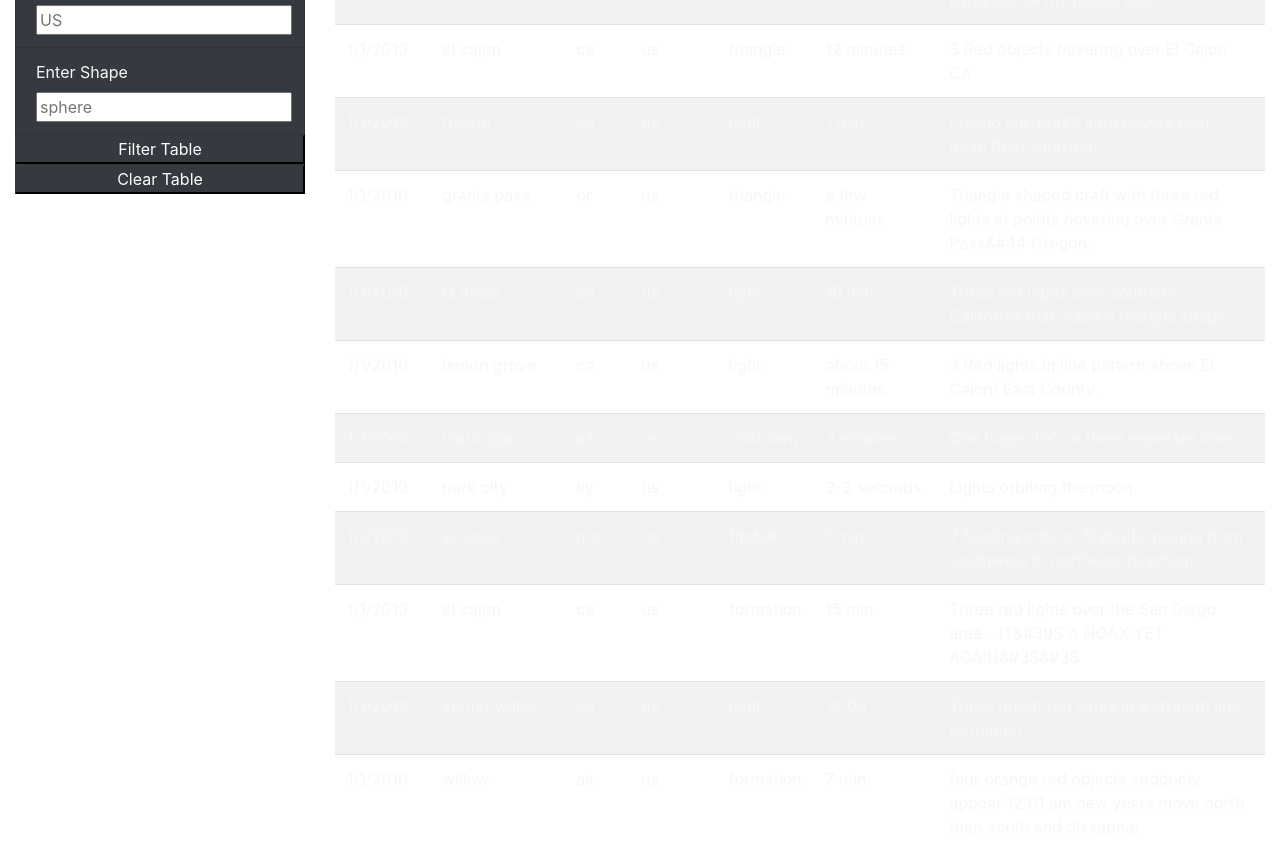
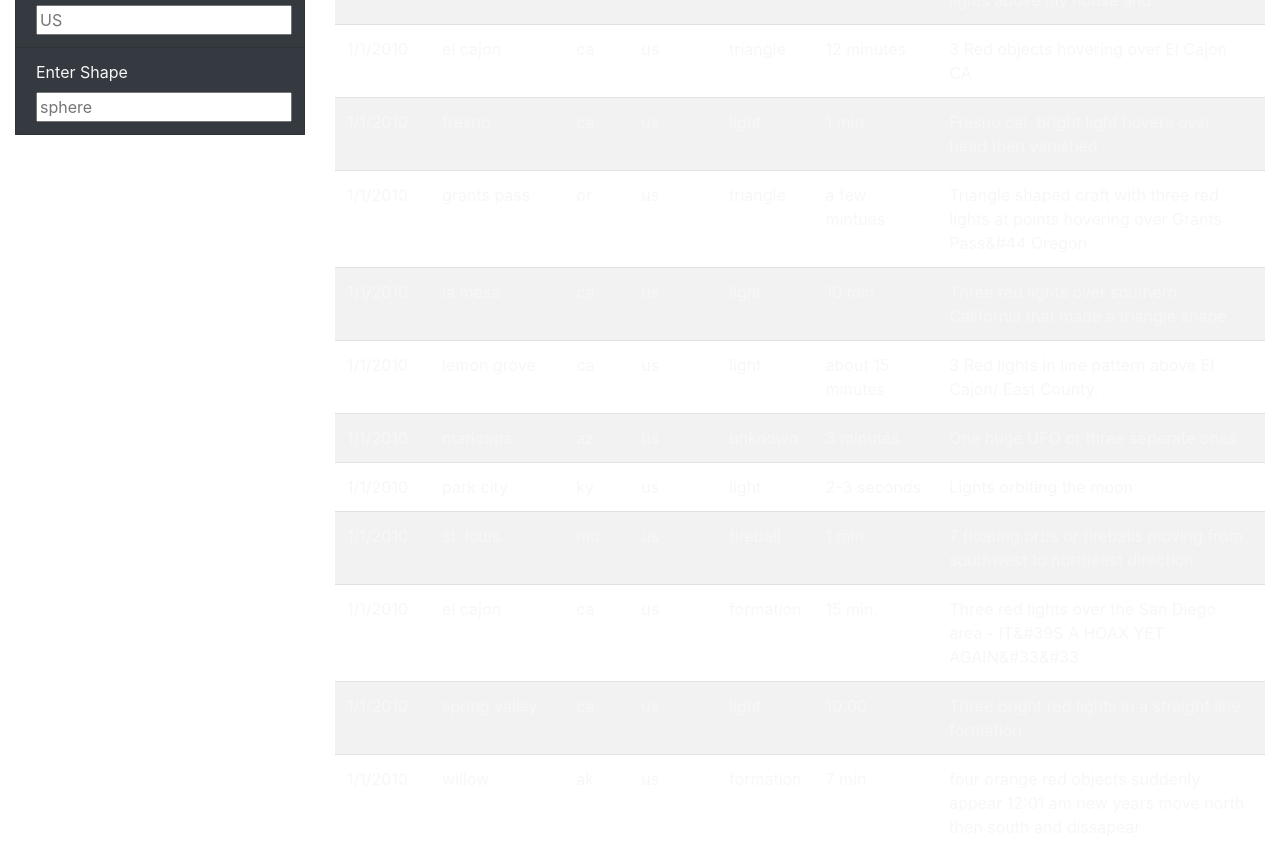
Before and after one commit to ctaggart2015/UFOs, a plain HTML site: page index.html in a window 1280 px wide. Shown: the part 1104-1951 px from the top of the page. Drawn offline with nearby package versions, Linux system fonts and the light colour scheme.

Commit message:
Update index.html

```diff
--- a/index.html
+++ b/index.html
@@ -62,16 +62,6 @@
                       <label for="shape">Enter Shape</label>
                       <input type="text" placeholder="sphere" id="shape" />
                   </li>
-
-                  <li class="list-group" class="btn-dark">
-                      <button id="filter-btn" type="button" class="btn-dark">
-                      Filter Table
-                      </button>
-
-                      <button id="clear-btn" type="button" class="btn-dark">
-                      Clear Table
-                      </button>
-                  </li>
                 </ul>
               </form>
           </div>
```
